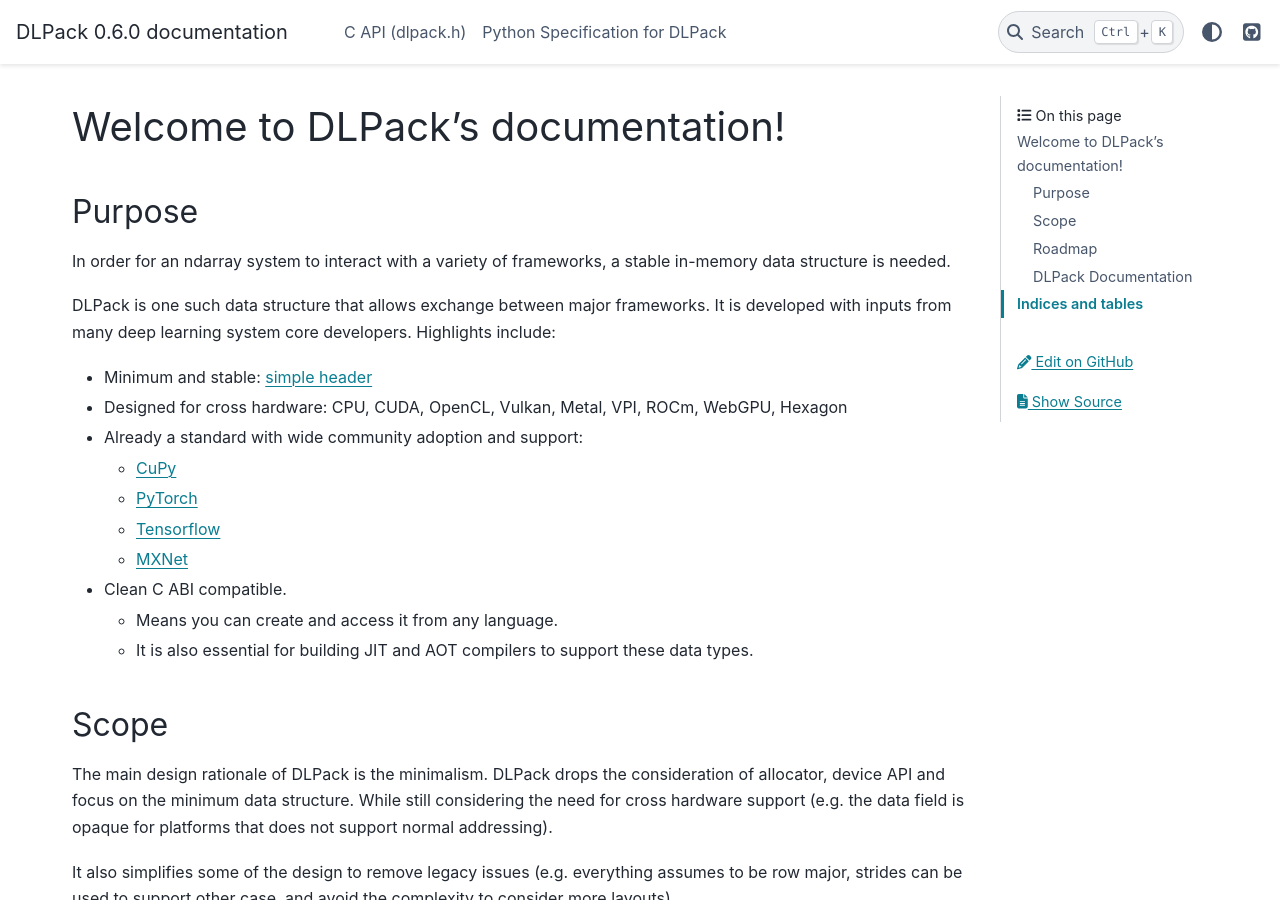
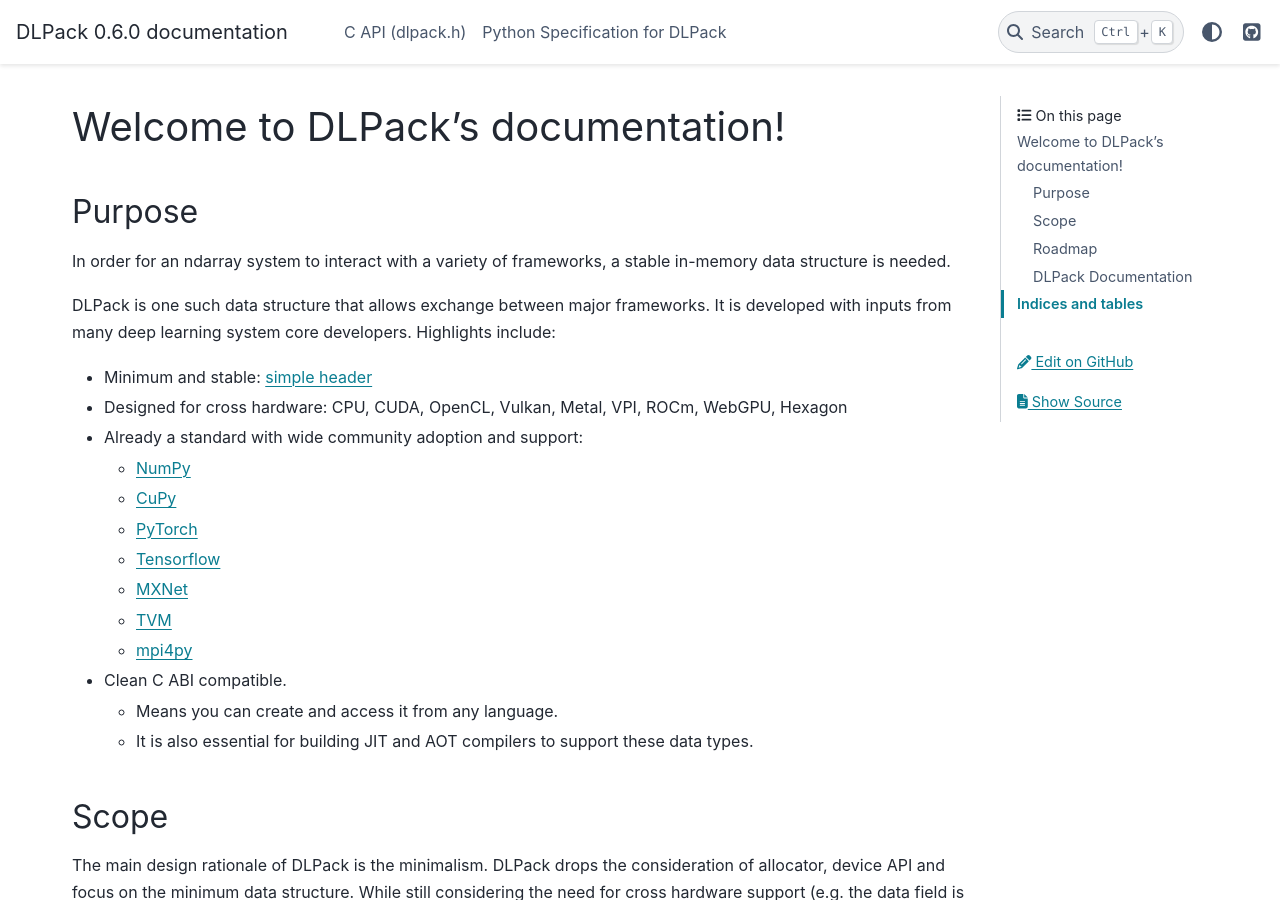
Before and after one commit to dmlc/dlpack, a Sphinx documentation site: the page built from docs/source/index.rst, in a window 1280 px wide and 900 px high. Built offline with Sphinx 7.4.7 and the PyData theme 0.15.4, drawn with Linux system fonts in a browser that asks for light colours.

Commit message:
Add a few more links to community projects (#96)
* mention mpi4py

* mention numpy, tvm, mpi4py

```diff
--- a/docs/source/index.rst
+++ b/docs/source/index.rst
@@ -17,10 +17,13 @@
   WebGPU, Hexagon
 * Already a standard with wide community adoption and support:
 
+  * `NumPy <https://numpy.org/doc/stable/release/1.22.0-notes.html#add-nep-47-compatible-dlpack-support>`_
   * `CuPy <https://docs.cupy.dev/en/stable/reference/generated/cupy.fromDlpack.html>`_
   * `PyTorch <https://pytorch.org/docs/stable/dlpack.html>`_
   * `Tensorflow <https://www.tensorflow.org/api_docs/python/tf/experimental/dlpack/from_dlpack>`_
   * `MXNet <https://mxnet.apache.org/versions/master/api/python/docs/_modules/mxnet/dlpack.html>`_
+  * `TVM <https://tvm.apache.org/docs/reference/api/python/contrib.html#module-tvm.contrib.dlpack>`_
+  * `mpi4py <https://mpi4py.readthedocs.io/en/stable/overview.html#support-for-gpu-aware-mpi>`_
 
 * Clean C ABI compatible.
 
--- a/docs/source/python_spec.rst
+++ b/docs/source/python_spec.rst
@@ -153,3 +153,4 @@
 * MXNet: `ctypes <https://github.com/apache/incubator-mxnet/blob/master/python/mxnet/dlpack.py>`__
 * TVM: `ctypes <https://github.com/apache/tvm/blob/main/python/tvm/_ffi/_ctypes/ndarray.py>`__,
   `Cython <https://github.com/apache/tvm/blob/main/python/tvm/_ffi/_cython/ndarray.pxi>`__
+* mpi4py: `Cython <https://github.com/mpi4py/mpi4py/blob/master/src/mpi4py/MPI/asdlpack.pxi>`_
```
